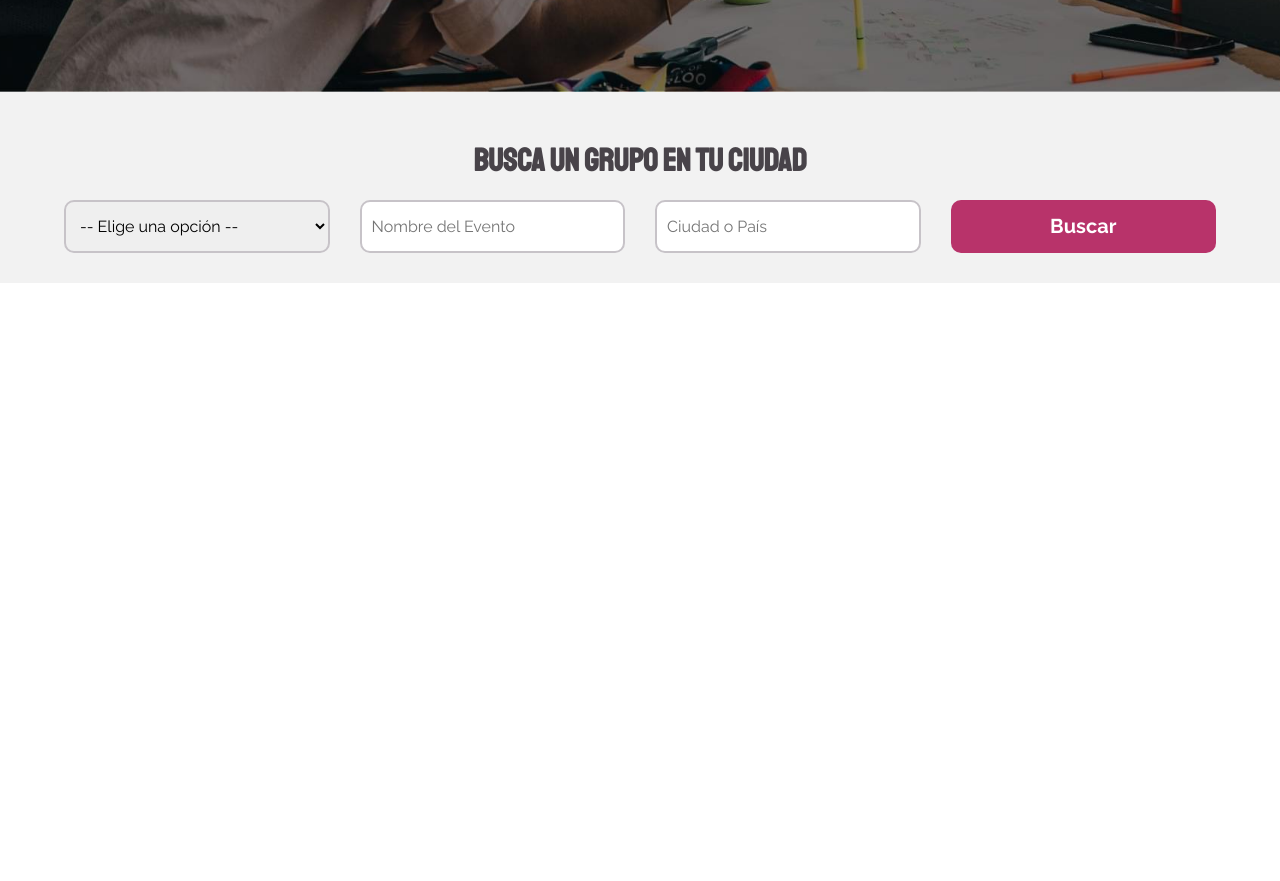
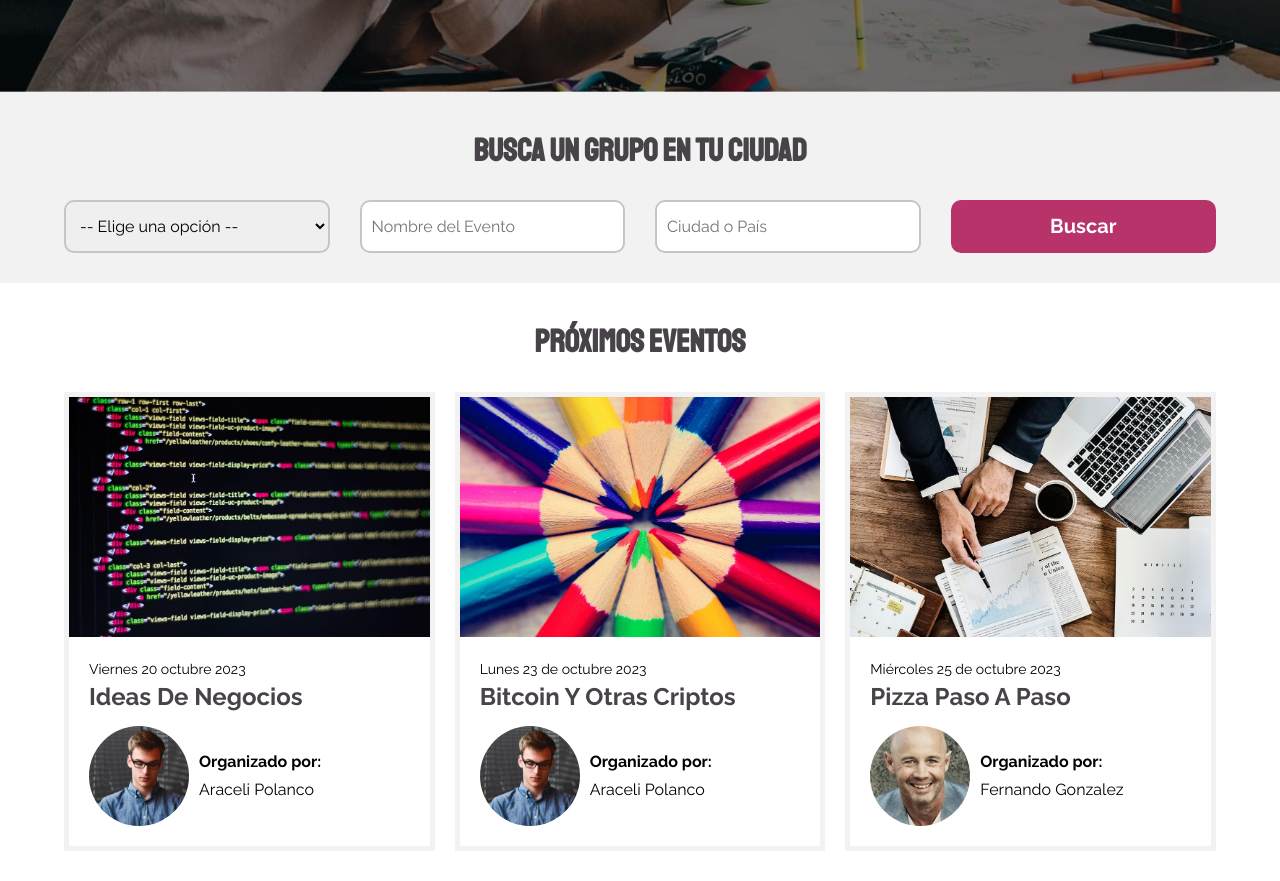
Before and after one commit to Ara-Polanco/meeti, a website: page index.html in a window 1280 px wide. Shown: the part 620-1501 px from the top of the page. Before the commit the page ends 903 px from the top, so only its background shows below. Drawn offline with Linux system fonts and the light colour scheme.

Commit message:
Adding: main section

```diff
--- a/index.html
+++ b/index.html
@@ -60,5 +60,85 @@
         </div>
     </section>
 
+    <main class="eventos contenedor">
+        <h2 class="eventos__heading">Próximos Eventos</h2>
+
+        <div class="eventos__grid">
+
+            <div class="evento">
+                <a href="meeti.html" class="evento__enlace">
+                    <img src="/build/img/categoria_1.jpg" alt="Imagen meeti" class="evento__imagen">
+
+                    <div class="evento__contenido">
+                        <p class="evento__fecha">Viernes 20 octubre 2023</p>
+
+                        <h3 class="evento__nombre">Ideas de Negocios</h3>
+
+                        <div class="evento__autor">
+                            <div class="evento__autor-imagen">
+                                <img src="/build/img/perfil1.jpg" alt="Imagen perfil">
+                            </div>
+
+                            <div class="evento__autor-informacion">
+                                <p class="evento__organizado-texto">Organizado por: </p>
+                                <p class="evento__organizado-nombre">Araceli Polanco </p>
+                            </div>
+                        </div>
+                    </div>
+
+                </a>
+            </div>
+
+            <div class="evento">
+                <a href="meeti.html" class="evento__enlace">
+                    <img src="/build/img/categoria_2.jpg" alt="Imagen meeti" class="evento__imagen">
+
+                    <div class="evento__contenido">
+                        <p class="evento__fecha">Lunes 23 de octubre 2023</p>
+
+                        <h3 class="evento__nombre">Bitcoin y otras criptos</h3>
+
+                        <div class="evento__autor">
+                            <div class="evento__autor-imagen">
+                                <img src="/build/img/perfil1.jpg" alt="Imagen perfil">
+                            </div>
+
+                            <div class="evento__autor-informacion">
+                                <p class="evento__organizado-texto">Organizado por: </p>
+                                <p class="evento__organizado-nombre">Araceli Polanco </p>
+                            </div>
+                        </div>
+                    </div>
+
+                </a>
+            </div>
+
+            <div class="evento">
+                <a href="meeti.html" class="evento__enlace">
+                    <img src="/build/img/categoria_3.jpg" alt="Imagen meeti" class="evento__imagen">
+
+                    <div class="evento__contenido">
+                        <p class="evento__fecha">Miércoles 25 de octubre 2023</p>
+
+                        <h3 class="evento__nombre">Pizza paso a paso</h3>
+
+                        <div class="evento__autor">
+                            <div class="evento__autor-imagen">
+                                <img src="/build/img/perfil2.jpg" alt="Imagen perfil">
+                            </div>
+
+                            <div class="evento__autor-informacion">
+                                <p class="evento__organizado-texto">Organizado por: </p>
+                                <p class="evento__organizado-nombre">Fernando Gonzalez </p>
+                            </div>
+                        </div>
+                    </div>
+
+                </a>
+            </div>
+
+        </div>
+    </main>
+
 </body>
 </html>
--- a/src/scss/base/_mixins.scss
+++ b/src/scss/base/_mixins.scss
@@ -47,3 +47,9 @@
     gap: $espaciado;
     grid-template-columns: repeat($columnas, 1fr);
 }
+
+@mixin heading {
+    text-align: center;
+    margin: 1rem 0 v.$separacion 0;
+    color: v.$gris
+}
--- a/src/scss/ui/contenido/_busqueda.scss
+++ b/src/scss/ui/contenido/_busqueda.scss
@@ -6,7 +6,7 @@
     padding: v.$separacion 0;
 
     &__heading {
-        color: v.$gris;
+        @include m.heading;
     }
 }
 
--- /dev/null
+++ b/src/scss/ui/contenido/_eventos.scss
@@ -0,0 +1,70 @@
+@use 'base/variables' as v;
+@use 'base/mixins' as m;
+
+.eventos {
+    padding: v.$separacion 0;
+
+    &__heading {
+        @include m.heading;
+    }
+
+    &__grid {
+        @include m.grid(1, 2rem);
+
+        @include m.tablet {
+            @include m.grid(2, 2rem);
+
+        }
+
+        @include m.desktop {
+            @include m.grid(3, 2rem);
+
+
+        }
+    }
+
+}
+
+.evento {
+    border: 5px solid v.$grisClaro;
+
+    &__imagen {
+        width: 100%;
+    }
+
+    &__contenido {
+        padding: 2rem;
+    }
+
+    &__fecha {
+        font-size: 1.4rem;
+        margin: 0;
+    }
+
+    &__nombre {
+        color: v.$gris;
+        margin-bottom: 1.5rem;
+        text-transform: capitalize;
+    }
+
+    &__autor {
+        display: flex;
+        gap: 1rem;
+        align-items: center;
+
+        &-imagen {
+            border-radius: 50%;
+            overflow: hidden;
+            width: 10rem;
+        }
+    }
+
+    &__organizado-texto {
+        font-weight: 700;
+        margin: 0;
+    }
+
+    &__organizado-nombre {
+        margin: 0;
+    }
+}
--- a/src/scss/ui/contenido/_index.scss
+++ b/src/scss/ui/contenido/_index.scss
@@ -1,2 +1,3 @@
 @forward 'hero';
 @forward 'busqueda';
+@forward 'eventos';
```
Also changed, not shown: build/css/app.css, 1 other file.
